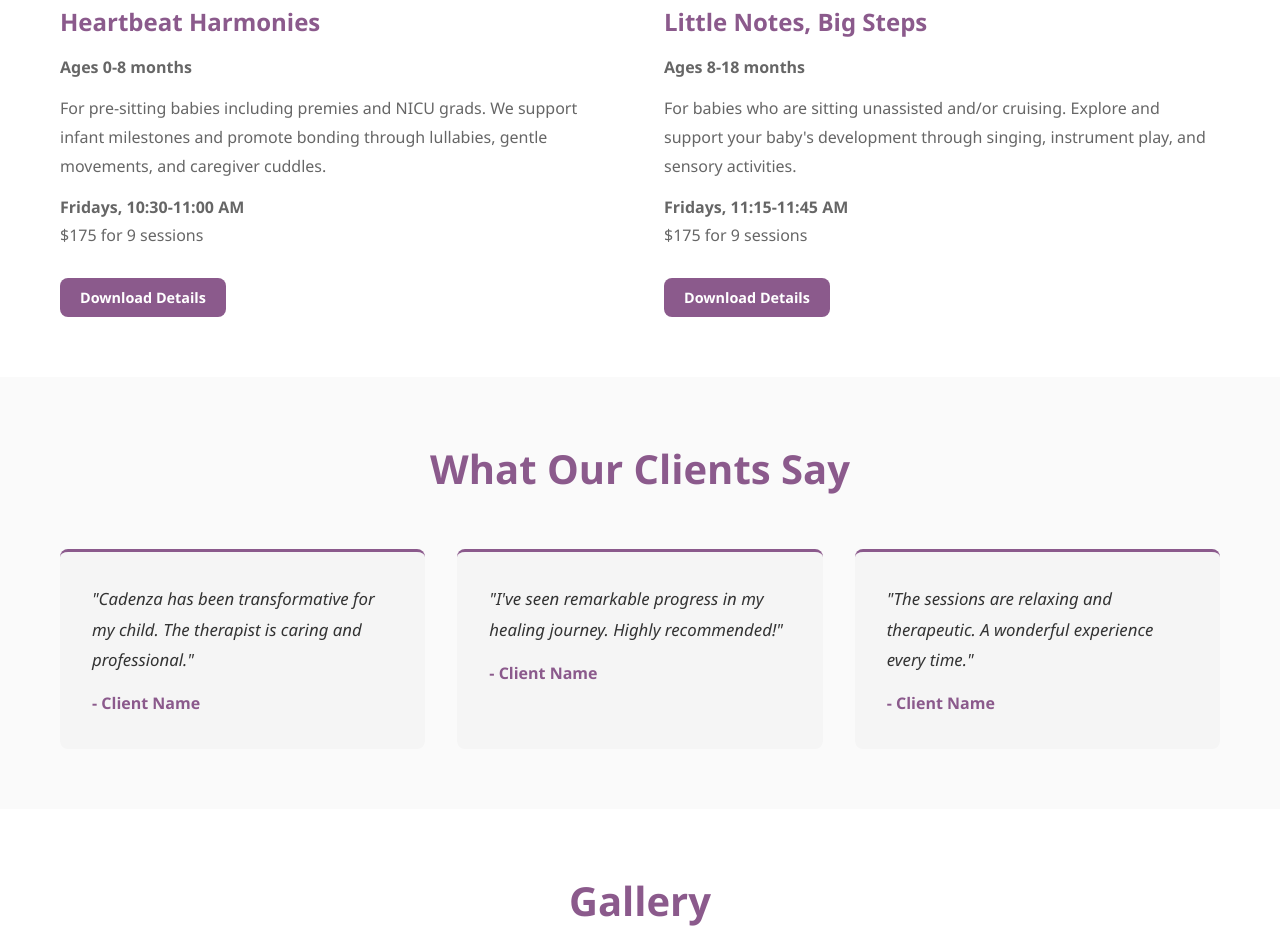
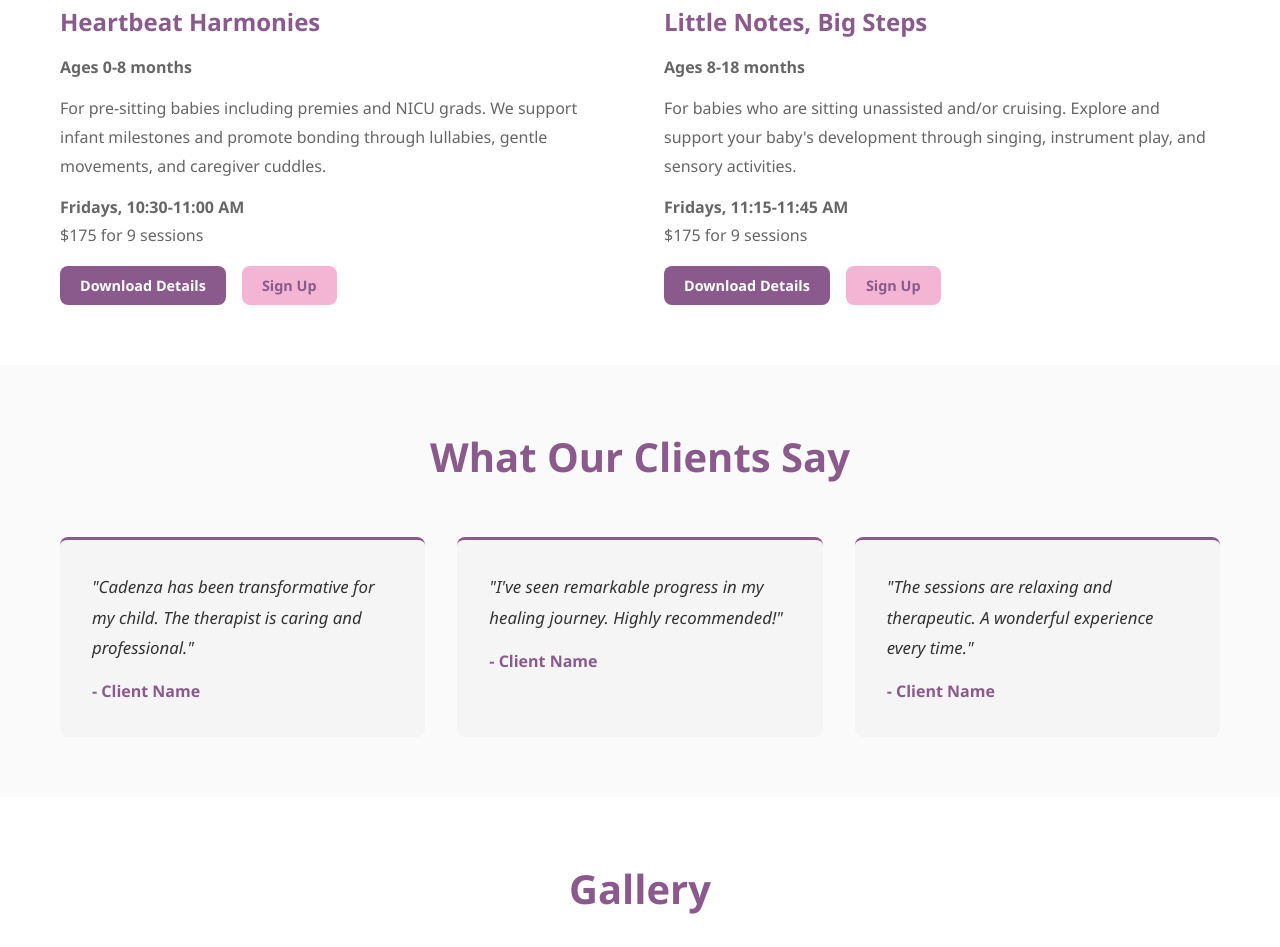
Before and after one commit to cadenzamusictherapyadmin/StandaloneWebsite, a plain HTML site: page index.html in a window 1280 px wide. Shown: the part 2224-3171 px from the top of the page. Drawn offline with Linux system fonts and the light colour scheme.

Commit message:
Add Sign Up button next to Download Details in program cards

```diff
--- a/index.html
+++ b/index.html
@@ -65,7 +65,10 @@
                         <p><strong>Ages 0-8 months</strong></p>
                         <p>For pre-sitting babies including premies and NICU grads. We support infant milestones and promote bonding through lullabies, gentle movements, and caregiver cuddles.</p>
                         <p><strong>Fridays, 10:30-11:00 AM</strong><br>$175 for 9 sessions</p>
-                        <a href="artifacts/Heartbeat Harmonies (0-8 months).pdf" class="button button-small" download>Download Details</a>
+                        <div class="button-group">
+                            <a href="artifacts/Heartbeat Harmonies (0-8 months).pdf" class="button button-small" download>Download Details</a>
+                            <a href="#contact" class="button button-small button-primary">Sign Up</a>
+                        </div>
                     </div>
                 </div>
 
@@ -78,7 +81,10 @@
                         <p><strong>Ages 8-18 months</strong></p>
                         <p>For babies who are sitting unassisted and/or cruising. Explore and support your baby's development through singing, instrument play, and sensory activities.</p>
                         <p><strong>Fridays, 11:15-11:45 AM</strong><br>$175 for 9 sessions</p>
-                        <a href="artifacts/Little Notes, Big Steps (8-18months).pdf" class="button button-small" download>Download Details</a>
+                        <div class="button-group">
+                            <a href="artifacts/Little Notes, Big Steps (8-18months).pdf" class="button button-small" download>Download Details</a>
+                            <a href="#contact" class="button button-small button-primary">Sign Up</a>
+                        </div>
                     </div>
                 </div>
             </div>
--- a/style.css
+++ b/style.css
@@ -209,6 +209,12 @@ body {
     margin-bottom: 0.75rem;
 }
 
+.button-group {
+    display: flex;
+    gap: 1rem;
+    margin-top: 1rem;
+}
+
 .button-small {
     display: inline-block;
     padding: 0.5rem 1.25rem;
@@ -221,12 +227,19 @@ body {
     border: none;
     cursor: pointer;
     font-size: 0.9rem;
-    margin-top: 1rem;
-    align-self: flex-start;
 }
 
 .button-small:hover {
     background: #6F4470;
+}
+
+.button-small.button-primary {
+    background: var(--accent-color);
+    color: var(--primary-color);
+}
+
+.button-small.button-primary:hover {
+    background: #E5A0C9;
 }
 
 /* Schedule Grid */
```
